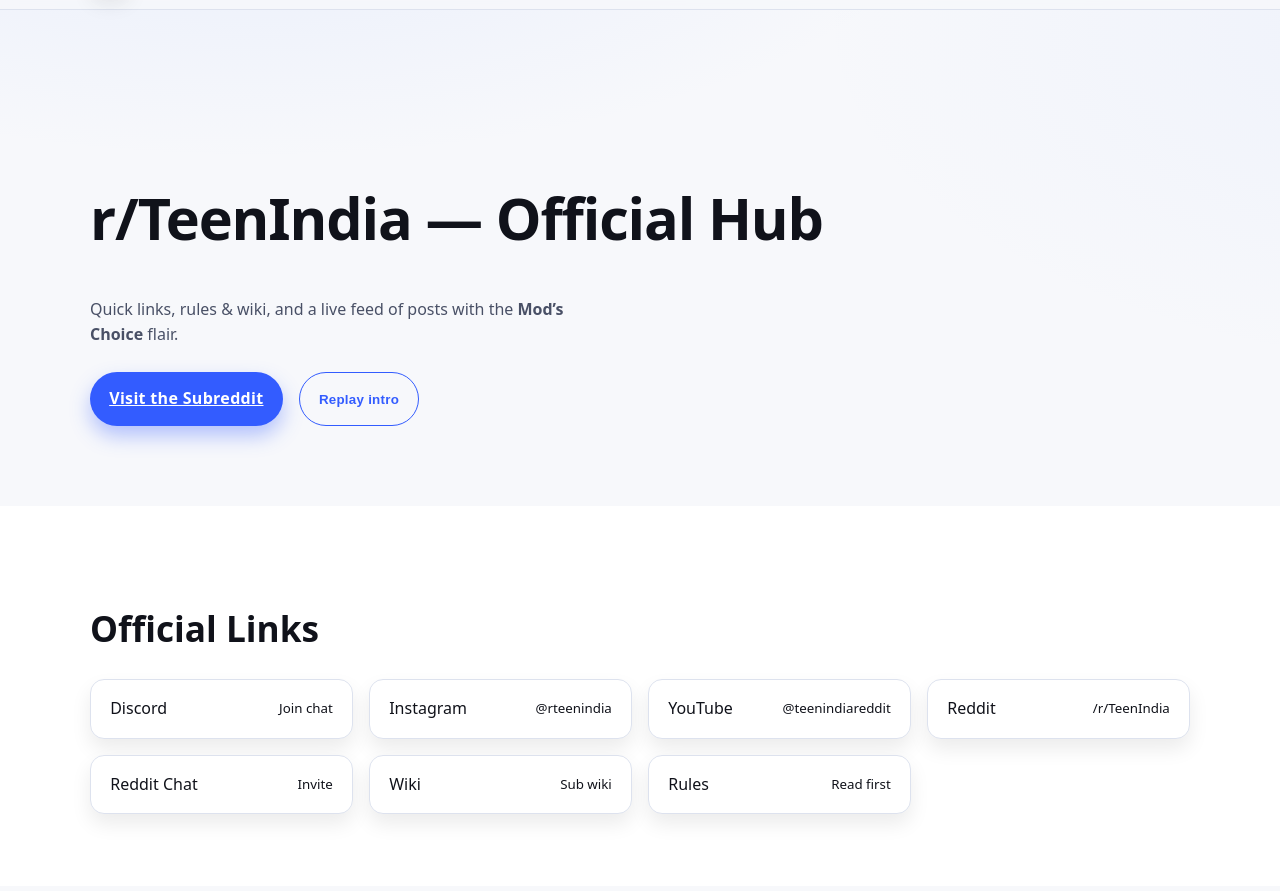
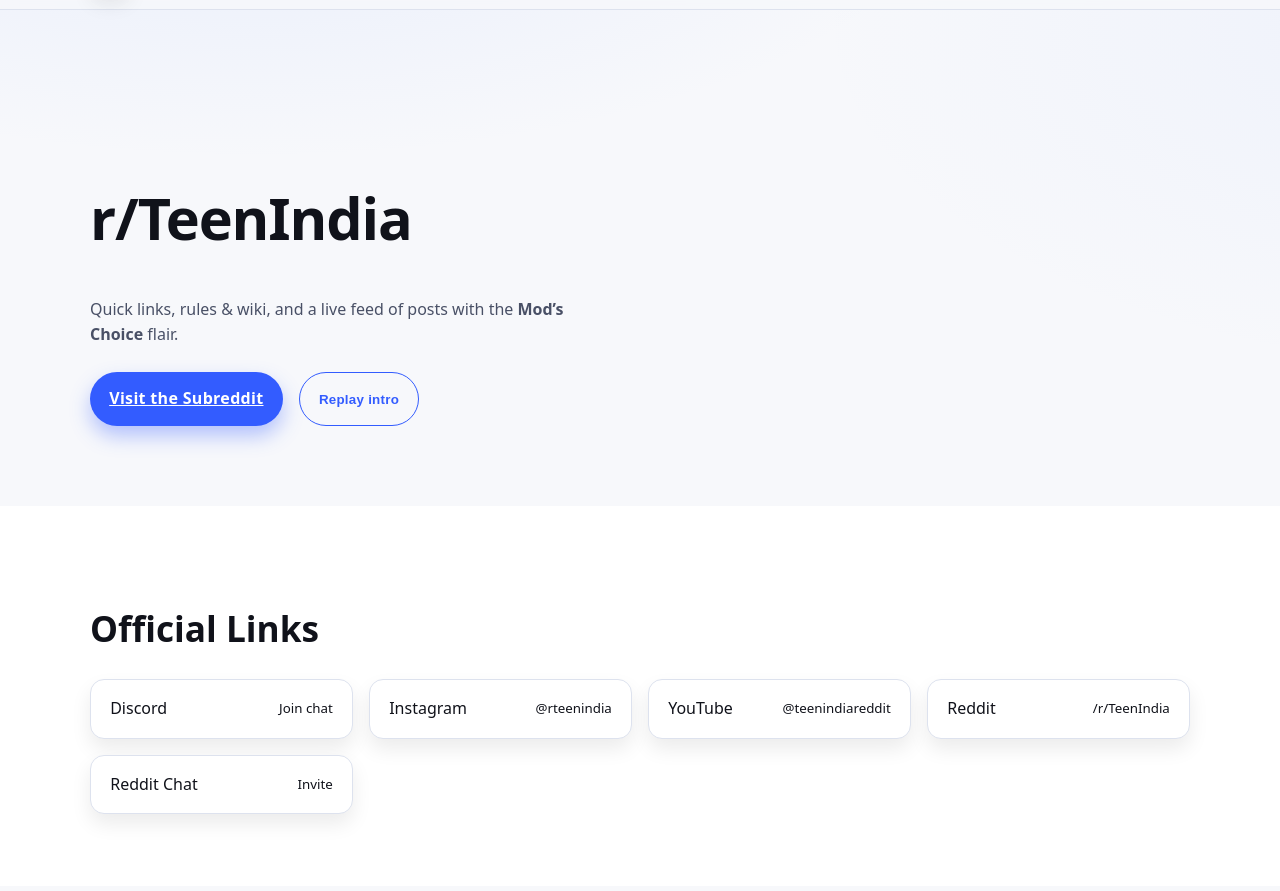
Before and after one commit to PinoBun/teenindiaweb, a plain HTML site: page index.html in a window 1280 px wide. Shown: the part 61-952 px from the top of the page. Drawn offline with nearby package versions, Linux system fonts and the light colour scheme; no server answers.

Commit message:
Update index.html

```diff
--- a/index.html
+++ b/index.html
@@ -41,7 +41,7 @@
     <section class="hero">
       <div id="floaters" aria-hidden="true"></div>
       <div class="container hero-inner">
-        <h1 class="hero-title split" data-split>r/TeenIndia — Official Hub</h1>
+        <h1 class="hero-title split" data-split>r/TeenIndia </h1>
         <p class="hero-subtitle">Quick links, rules & wiki, and a live feed of posts with the <strong>Mod’s Choice</strong> flair.</p>
         <div class="cta-row">
           <a class="btn primary" href="https://www.reddit.com/r/TeenIndia" target="_blank" rel="noopener">Visit the Subreddit</a>
@@ -59,8 +59,6 @@
           <a class="link-card reveal" href="https://www.youtube.com/@teenindiareddit" target="_blank" rel="noopener">YouTube <small>@teenindiareddit</small></a>
           <a class="link-card reveal" href="https://www.reddit.com/r/TeenIndia" target="_blank" rel="noopener">Reddit <small>/r/TeenIndia</small></a>
           <a class="link-card reveal" href="https://www.reddit.com/r/TeenIndia/s/Whp3IiCnmx" target="_blank" rel="noopener">Reddit Chat <small>Invite</small></a>
-          <a class="link-card reveal" href="https://www.reddit.com/r/TeenIndia/s/gCxGomsPWo" target="_blank" rel="noopener">Wiki <small>Sub wiki</small></a>
-          <a class="link-card reveal" href="https://www.reddit.com/r/TeenIndia/wiki/rules" target="_blank" rel="noopener">Rules <small>Read first</small></a>
         </div>
       </div>
     </section>
```
